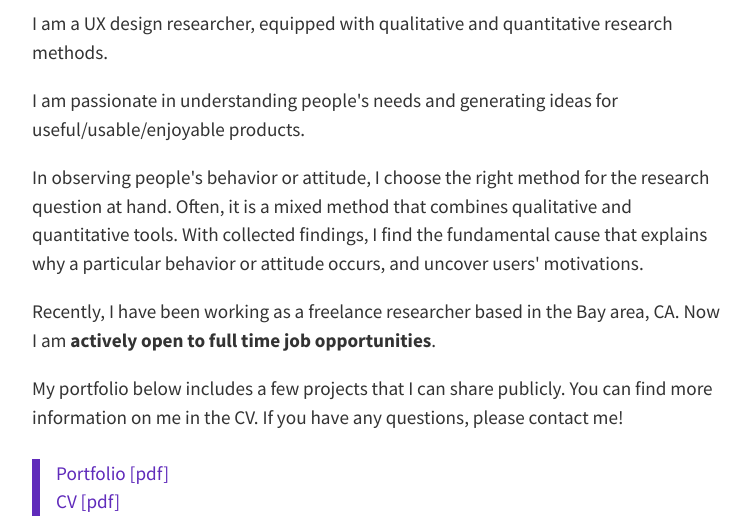
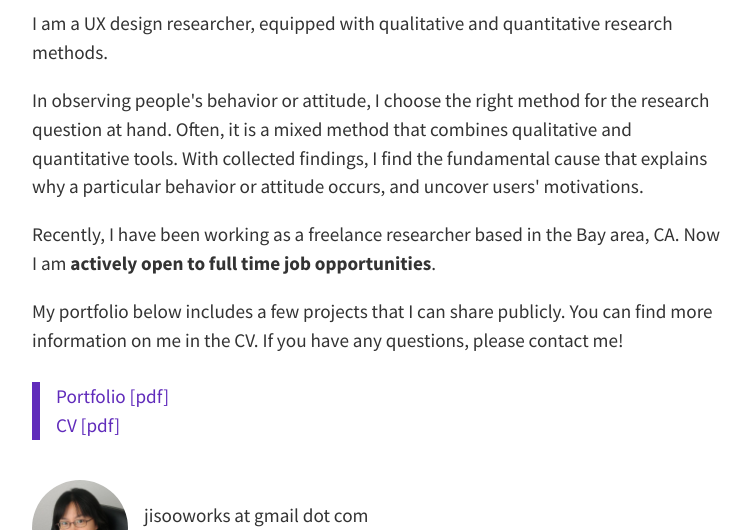
Before and after one commit to jisooleeworks/www, a plain HTML site: page index.html in a window 1280 px wide. Shown: the part 218-748 px from the top of the page, without its empty margins (264-1015 px from the left). Drawn offline with Linux system fonts and the light colour scheme.

Commit message:
Remove passion phrase

```diff
--- a/index.html
+++ b/index.html
@@ -19,7 +19,6 @@
         </div>
         <div class="content">
             <p>I am a UX design researcher, equipped with qualitative and quantitative research methods.</p>
-            <p>I am passionate in understanding people's needs and generating ideas for useful/usable/enjoyable products.</p>
             <p>In observing people's behavior or attitude, I choose the right method for the research question at hand. Often, it is a mixed method that combines qualitative and quantitative tools. With collected findings, I find the fundamental cause that explains why a particular behavior or attitude occurs, and uncover users' motivations.</p>
             <p>Recently, I have been working as a freelance researcher based in the Bay area, CA. Now I am <b>actively open to full time job opportunities</b>.</p>
             <p>My portfolio below includes a few projects that I can share publicly. You can find more information on me in the CV. If you have any questions, please contact me!</p>
```
